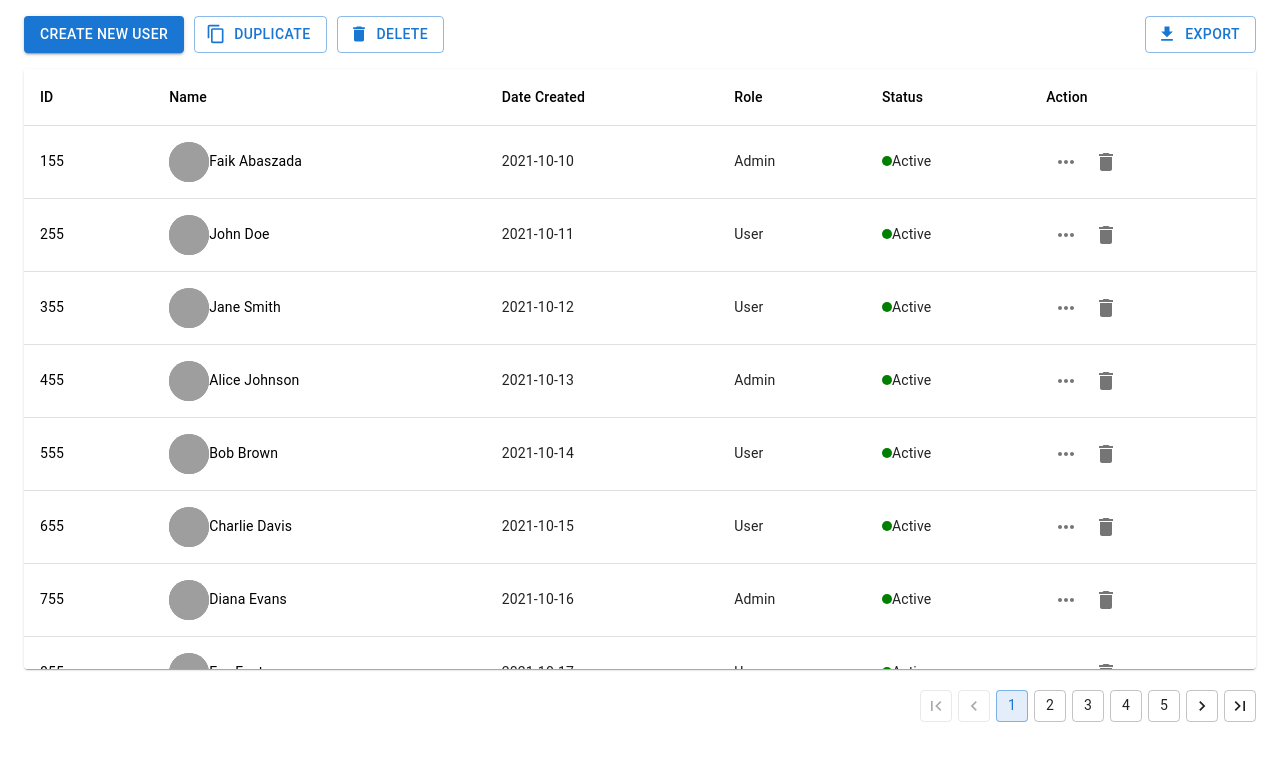
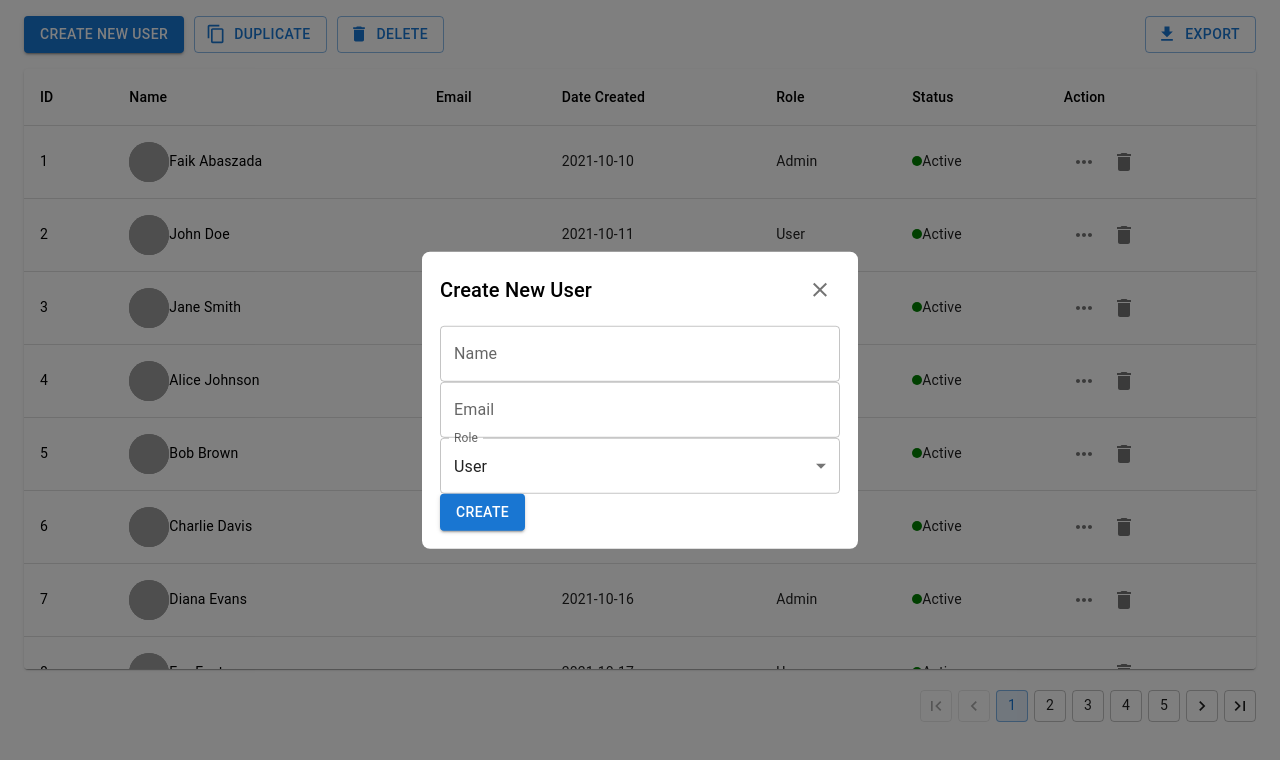
Before and after one commit to Faig-Abaszada/project_essay, a React (Vite) app: page / in a window 1280 px wide. Both pictures are taken after a click on the button "CREATE NEW USER". Shown: the top 760 px of the page. Built offline with nearby package versions, Linux system fonts and the light colour scheme; grey boxes are pictures that could not be loaded.

Commit message:
PROJECT_ESSAY: Create new user form added.

```diff
--- a/src/DemoSimple.jsx
+++ b/src/DemoSimple.jsx
@@ -12,7 +12,7 @@ import TableRow from '@mui/material/TableRow';
 import TableCell from '@mui/material/TableCell';
 import {useState, useEffect} from "react";
 import Pagination from '@mui/material/Pagination';
-import {Button, IconButton} from "@mui/material";
+import {Button, IconButton, TextField, MenuItem } from "@mui/material";
 
 // CUSTOM COMPONENTS
 import Modal from "./components/Modal.jsx";
@@ -47,6 +47,8 @@ const status = {
     }
     // (status.list()); // [{ value: 'a', label: 'Active' }, { value: 's', label: 'Suspended' }, { value: 'i', label: 'Inactive' }]
 };
+
+const roles = ["Admin", "User"];
 const rows_data = [
     { id: 1, name: 'Faik Abaszada', avatar: 'https://robohash.org/RandomUser.png', created_at: '2021-10-10', role: 'Admin', status: 'a', action: null },
     { id: 2, name: 'John Doe', avatar: 'https://robohash.org/RandomUser.png', created_at: '2021-10-11', role: 'User', status: 'a', action: null },
@@ -103,15 +105,20 @@ const columns = [
     {
         front_end_key: 'id',
         back_end_key: 'id',
-        name: 'ID',
-        format: (value) => {
-            return value  + '55';
-        }
+        name: 'ID'
     },
     {
         front_end_key: 'name',
         back_end_key: 'name',
         name: 'Name',
+        format: (value) => {
+            return value;
+        }
+    },
+    {
+        front_end_key: 'email',
+        back_end_key: 'email',
+        name: 'Email',
         format: (value) => {
             return value;
         }
@@ -224,11 +231,52 @@ export default function DemoSimple() {
         }, 1500); // Simulating API delay
     };
 
+    // CREATE NEW USER MODAL
+    const [createModalOpen, setCreateModalOpen] = useState(false);
+    const [newUser, setNewUser] = useState({ name: "", email: "", role: "User", status: "a" });
+    const [isCreating, setIsCreating] = useState(false);
+    const [errors, setErrors] = useState({});
+
+    const openCreateModal = () => {
+        setNewUser({ name: "", email: "", role: "User", status: "a" });
+        setErrors({});
+        setCreateModalOpen(true);
+    };
+
+    const validateForm = () => {
+        let newErrors = {};
+        if (!newUser.name.trim()) newErrors.name = "Name is required";
+        if (!newUser.email.trim() || !/^\S+@\S+\.\S+$/.test(newUser.email))
+            newErrors.email = "Valid email is required";
+        setErrors(newErrors);
+        return Object.keys(newErrors).length === 0;
+    };
+
+    const handleCreateUser = () => {
+        if (!validateForm()) return;
+        setIsCreating(true);
+
+        setTimeout(() => {
+            const newUserData = {
+                id: rows.length + 1,
+                name: newUser.name,
+                email: newUser.email,
+                created_at: new Date().toISOString().split('T')[0],
+                role: newUser.role,
+                status: newUser.status
+            };
+            setRows((prevRows) => [newUserData, ...prevRows]);
+            setCreateModalOpen(false);
+            setIsCreating(false);
+        }, 1500);
+    };
+
+
     return (
         <>
             <div className="report-page">
                 <div className="table-toolbar">
-                    <Button variant="contained" size="medium">
+                    <Button variant="contained" size="medium" onClick={openCreateModal}>
                         Create new user
                     </Button>
                     <Button variant="outlined" className="btn btn-outlined" startIcon={<ContentCopyIcon/>}>
@@ -321,6 +369,7 @@ export default function DemoSimple() {
                     />
                 </div>
             </div>
+            {/* Delete User Modal */}
             <Modal
                 open={modalOpen}
                 onClose={closeModal}
@@ -337,6 +386,35 @@ export default function DemoSimple() {
                 </div>
                 <OverlayLoader loading={isDeleting} size={80} color="secondary" />
             </Modal>
+            {/* Create User Modal */}
+            <Modal open={createModalOpen} onClose={() => setCreateModalOpen(false)} title="Create New User">
+                <TextField
+                    fullWidth
+                    label="Name"
+                    value={newUser.name}
+                    onChange={(e) => setNewUser({ ...newUser, name: e.target.value })}
+                    error={!!errors.name}
+                    helperText={errors.name}
+                />
+                <TextField
+                    fullWidth
+                    label="Email"
+                    value={newUser.email}
+                    onChange={(e) => setNewUser({ ...newUser, email: e.target.value })}
+                    error={!!errors.email}
+                    helperText={errors.email}
+                />
+                <TextField
+                    select
+                    fullWidth
+                    label="Role"
+                    value={newUser.role}
+                    onChange={(e) => setNewUser({ ...newUser, role: e.target.value })}>
+                    {roles.map(role => <MenuItem key={role} value={role}>{role}</MenuItem>)}
+                </TextField>
+                <Button onClick={handleCreateUser} variant="contained" disabled={isCreating}>Create</Button>
+                <OverlayLoader loading={isCreating} />
+            </Modal>
         </>
     );
 }
```
